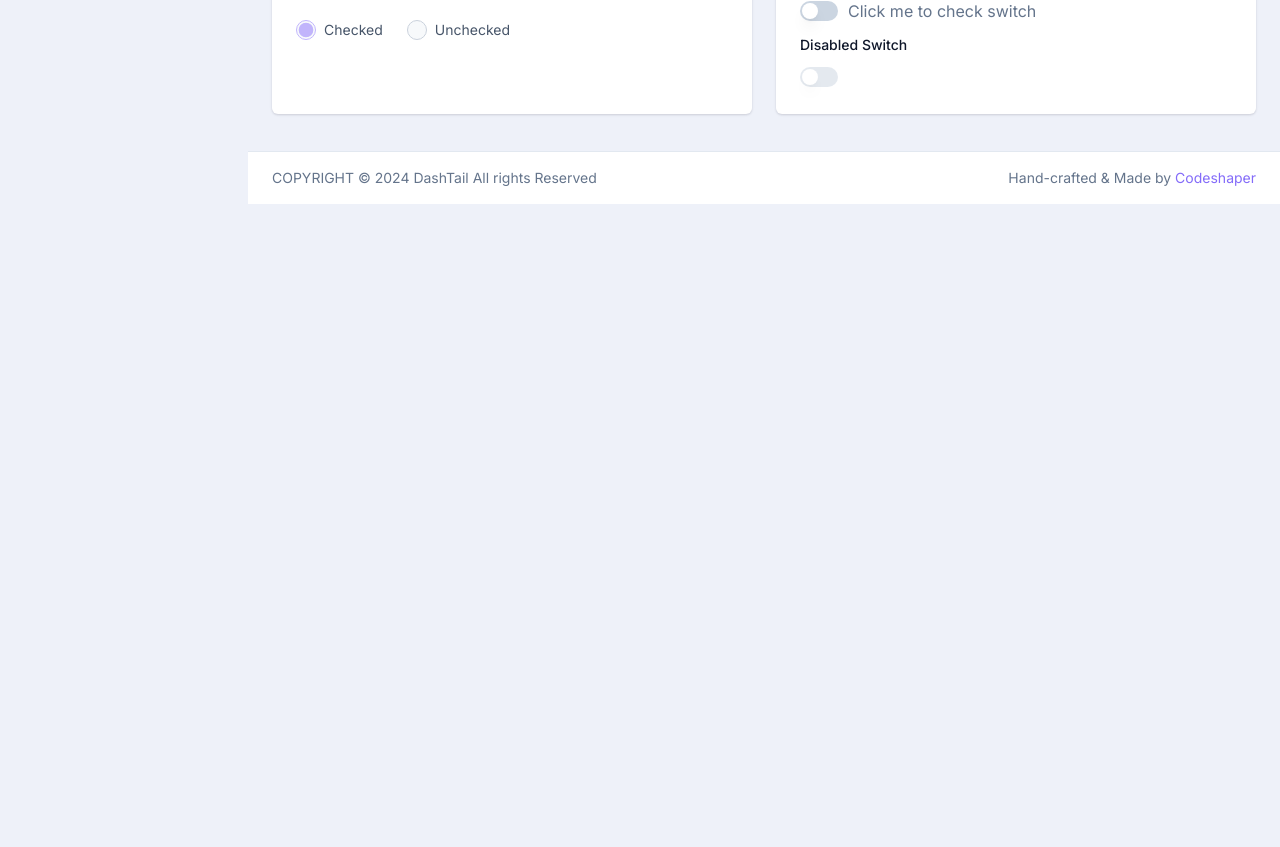
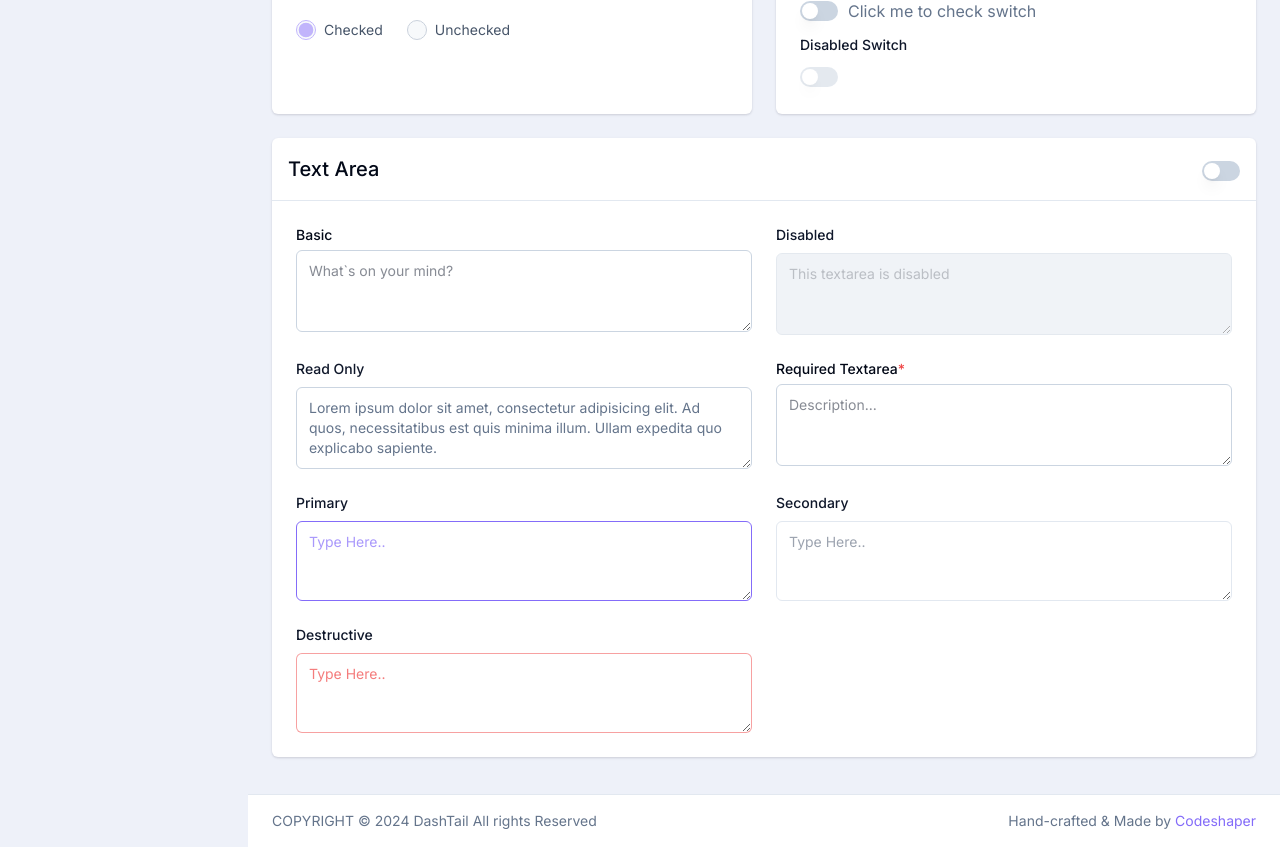
Before and after one commit to Codeshaper-bd/dashTail-free, a Next.js app: page /forms in a window 1280 px wide. Shown: the part 929-1776 px from the top of the page. Before the commit the page ends 1133 px from the top, so only its background shows below. Built offline with nearby package versions, Linux system fonts and the light colour scheme.

Commit message:
add: textarea

```diff
--- a/app/(dashboard)/(components)/forms/page.jsx
+++ b/app/(dashboard)/(components)/forms/page.jsx
@@ -8,9 +8,12 @@ import SelectComponent from "./select-component"
 import { inputCode, checkboxCode, radioCode, selectCode, fileUploader, switchCode } from "./source-code"
 import FileUploader from "./file-uploader";
 import SwitchComponent from "./switch-component"
+import TextAreaComponents from "./text-area"
+
 const FormPage = () => {
   return (
-    <div className="grid grid-cols-2 gap-6">
+    <>
+      <div className="grid grid-cols-1 lg:grid-cols-2 gap-6 mb-6">
         <CardSnippet title="Input" code={inputCode}>
           <div className="space-y-3">
             <InputElement />
@@ -31,8 +34,11 @@ const FormPage = () => {
         <CardSnippet title="Switch" code={switchCode}>
           <SwitchComponent />
         </CardSnippet>
-
       </div>
+      <CardSnippet title="Text Area" code={fileUploader}>
+        <TextAreaComponents />
+      </CardSnippet>
+    </>
   );
 };
 
--- /dev/null
+++ b/app/(dashboard)/(components)/forms/text-area.jsx
@@ -0,0 +1,41 @@
+
+import { Label } from "@/components/ui/label";
+import { Textarea } from "@/components/ui/textarea";
+const TextAreaComponents = () => {
+  return (
+    <div className="grid grid-cols-1 lg:grid-cols-2 gap-6">
+      <div>
+        <Label htmlFor="message" className="mb-2">Basic</Label>
+        <Textarea placeholder="What`s on your mind?" rows="3" id="message" />
+      </div>
+      <div>
+        <div className="text-sm font-medium text-default-900 mb-2">Disabled</div>
+        <Textarea placeholder="This textarea is disabled" rows="3" disabled />
+      </div>
+      <div>
+        <div className="text-sm font-medium text-default-900 mb-2">Read Only</div>
+        <Textarea rows="3" readOnly >
+          Lorem ipsum dolor sit amet, consectetur adipisicing elit. Ad quos, necessitatibus est quis minima illum. Ullam expedita quo explicabo sapiente.
+        </Textarea>
+      </div>
+      <div>
+        <Label className="mb-2" for="description">Required  Textarea<span className="text-destructive">*</span> </Label>
+        <Textarea placeholder="Description..." id="description" rows="3" required />
+      </div>
+      <div>
+        <div className="text-sm font-medium text-default-900 mb-2">Primary</div>
+        <Textarea placeholder="Type Here.." color="primary" />
+      </div>
+      <div>
+        <div className="text-sm font-medium text-default-900 mb-2">Secondary</div>
+        <Textarea placeholder="Type Here.." color="secondary" />
+      </div>
+      <div>
+        <div className="text-sm font-medium text-default-900 mb-2">Destructive</div>
+        <Textarea placeholder="Type Here.." color="destructive" />
+      </div>
+    </div>
+  );
+};
+
+export default TextAreaComponents;
--- a/components/ui/textarea.jsx
+++ b/components/ui/textarea.jsx
@@ -5,7 +5,7 @@ import { cn } from "@/lib/utils";
 import { cva } from "class-variance-authority";
 
 export const textareaVariants = cva(
-  "flex flex-1 bg-background w-full min-h-[80px]   px-3 py-[10px] text-sm  file:border-0 file:bg-transparent file:text-sm file:font-medium  read-only:bg-background  disabled:cursor-not-allowed disabled:opacity-50  transition duration-300 ",
+  "flex flex-1 bg-background w-full min-h-[80px] rounded-md border px-3 py-[10px] text-sm  file:border-0 file:bg-transparent file:text-sm file:font-medium  read-only:bg-background  disabled:cursor-not-allowed disabled:opacity-50  transition duration-300 ",
   {
     variants: {
       color: {
@@ -13,107 +13,26 @@ export const textareaVariants = cva(
           "border-default-300 text-default-500 focus:outline-none focus:border-primary disabled:bg-default-200  placeholder:text-accent-foreground/50",
         primary:
           "border-primary text-primary focus:outline-none focus:border-primary-700 disabled:bg-primary/30 disabled:placeholder:text-primary  placeholder:text-primary/70",
-        info: "border-info/50 text-info focus:outline-none focus:border-info-700 disabled:bg-info/30 disabled:placeholder:text-info  placeholder:text-info/70",
-        warning:
-          "border-warning/50 text-warning focus:outline-none focus:border-warning-700 disabled:bg-warning/30 disabled:placeholder:text-info  placeholder:text-warning/70",
-        success:
-          "border-success/50 text-success focus:outline-none focus:border-success-700 disabled:bg-success/30 disabled:placeholder:text-info  placeholder:text-success/70",
         destructive:
           "border-destructive/50 text-destructive focus:outline-none focus:border-destructive-700 disabled:bg-destructive/30 disabled:placeholder:text-destructive  placeholder:text-destructive/70",
       },
-      variant: {
-        flat: "bg-default-100 read-only:bg-default-100",
-        underline: "border-b",
-        bordered: "border",
-        faded: "border border-default-300 bg-default-100",
-        ghost: "border-0 focus:border",
-        "flat-underline": "bg-default-100 border-b",
-      },
-      shadow: {
-        none: "",
-        sm: "shadow-sm",
-        md: "shadow-md",
-        lg: "shadow-lg",
-        xl: "shadow-xl",
-        "2xl": "shadow-2xl",
-      },
-      radius: {
-        none: "rounded-none",
-        sm: "rounded",
-        md: "rounded-md",
-        lg: "rounded-xl",
-        xl: "rounded-[20px]",
-      },
+
     },
-    compoundVariants: [
-      {
-        variant: "flat",
-        color: "primary",
-        className: "bg-primary/10 read-only:bg-primary/10",
-      },
-      {
-        variant: "flat",
-        color: "info",
-        className: "bg-info/10 read-only:bg-info/10",
-      },
-      {
-        variant: "flat",
-        color: "warning",
-        className: "bg-warning/10 read-only:bg-warning/10",
-      },
-      {
-        variant: "flat",
-        color: "success",
-        className: "bg-success/10 read-only:bg-success/10",
-      },
-      {
-        variant: "flat",
-        color: "destructive",
-        className: "bg-destructive/10 read-only:bg-destructive/10",
-      },
-      {
-        variant: "faded",
-        color: "primary",
-        className:
-          "bg-primary/10 border-primary/30 read-only:bg-primary/10 border-primary/30",
-      },
-      {
-        variant: "faded",
-        color: "info",
-        className: "bg-info/10 border-info/30",
-      },
-      {
-        variant: "faded",
-        color: "warning",
-        className: "bg-warning/10 border-warning/30",
-      },
-      {
-        variant: "faded",
-        color: "success",
-        className: "bg-success/10 border-success/30",
-      },
-      {
-        variant: "faded",
-        color: "destructive",
-        className: "bg-destructive/10 border-destructive/30",
-      },
-    ],
+
 
     defaultVariants: {
       color: "default",
-      variant: "bordered",
-      radius: "md",
     },
   }
 );
 
 const Textarea = React.forwardRef(
-  ({ className, color, radius, variant, shadow, children, ...props }, ref) => {
+  ({ className, color, children, ...props }, ref) => {
     return (
       <div className="flex-1 w-full">
         <textarea
           className={cn(
-            textareaVariants({ color, radius, variant, shadow }),
+            textareaVariants({ color, }),
             className
           )}
           ref={ref}
```
Lines whose indentation alone changed are shown as unchanged.
